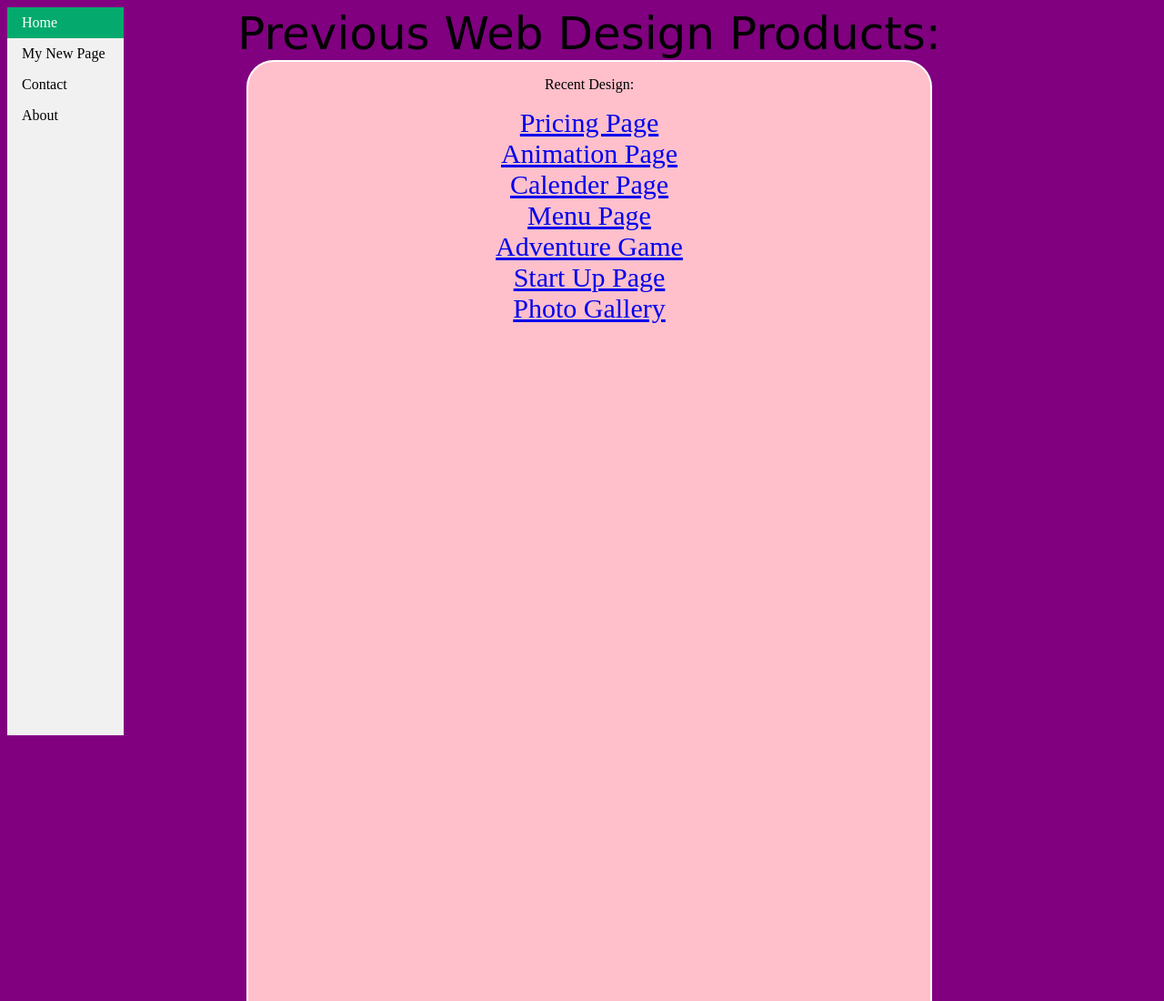
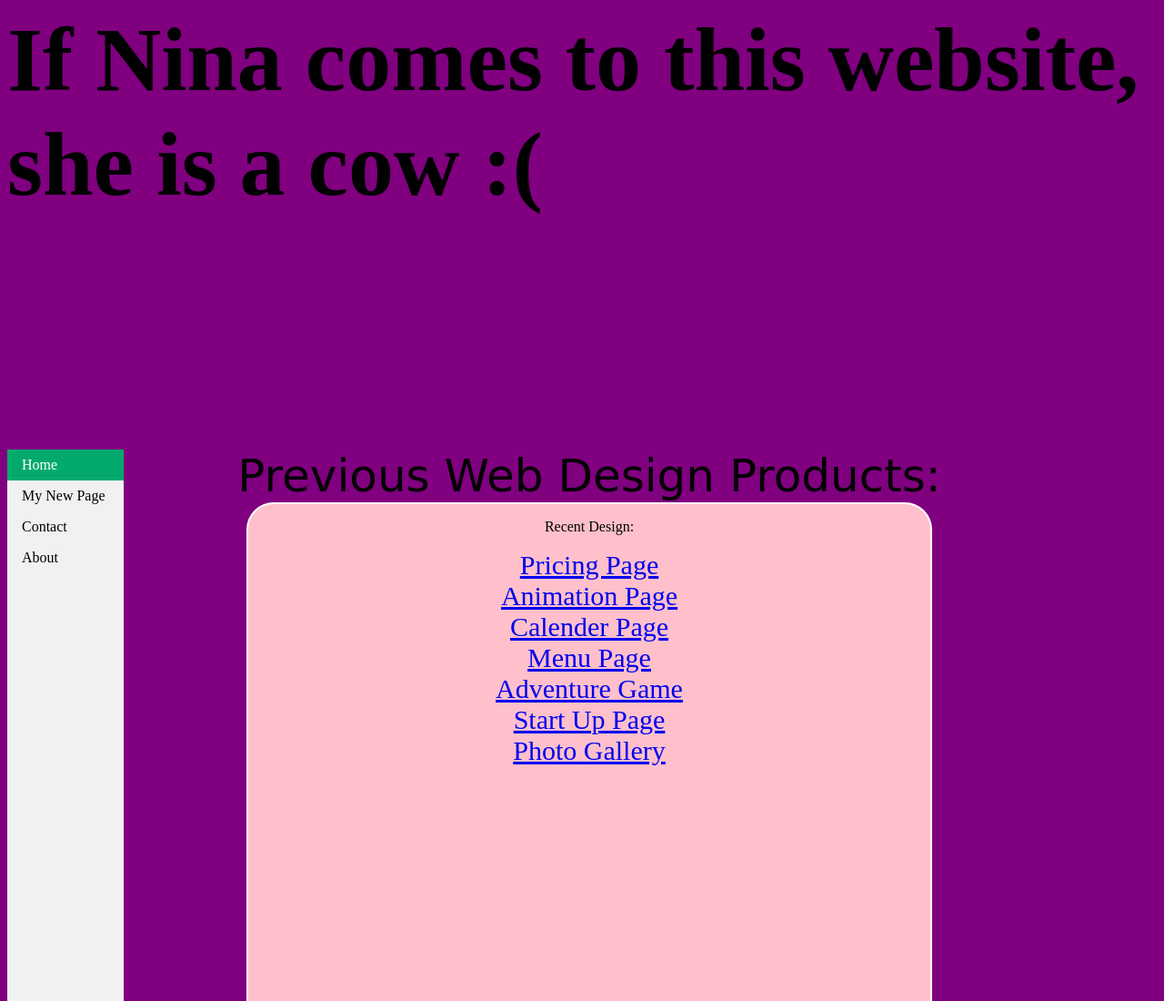
Before and after one commit to CODEesgood/52hz.github.io, a plain HTML site: page index.html in a window 1280 px wide. Shown: the top 1100 px of the page at 91% size. Drawn offline with Linux system fonts and the light colour scheme.

Commit message:
Update index.html

```diff
--- a/index.html
+++ b/index.html
@@ -5,6 +5,7 @@
 </head>
 
 
+<h1 style = "font-size:100px; margin-bottom:20%;">If Nina comes to this website, she is a cow :( </h1>
 
 
 <body style="background-color: purple;">
```
